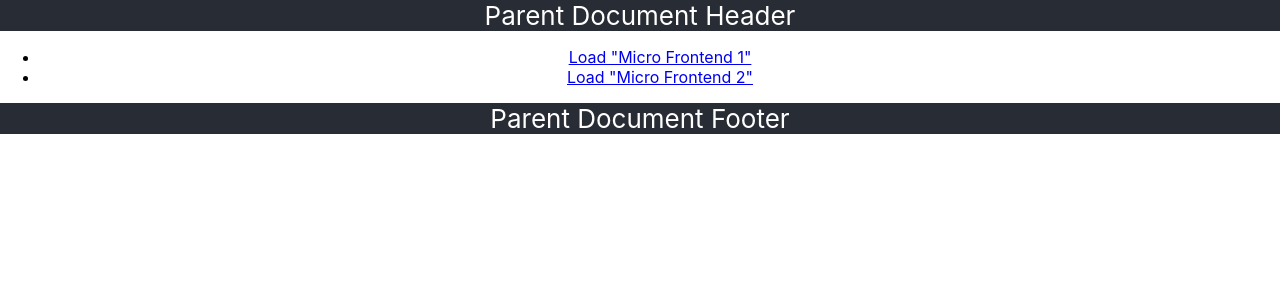
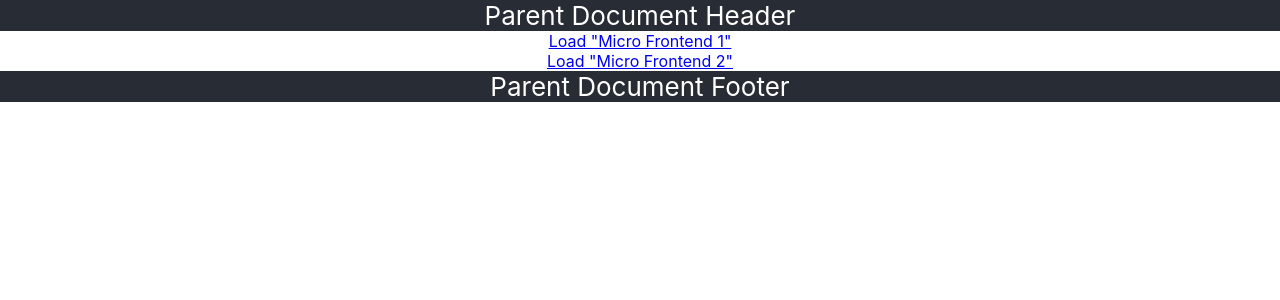
Before and after one commit to Sawtaytoes/Micro-Frontend-Example, a React (Create React App) app in the folder packages/micro-frontend-renderer/: page / in a window 1280 px wide. Shown: the top 300 px of the page. Built offline with nearby package versions, Linux system fonts and the light colour scheme.

Commit message:
Minor cleanup

```diff
--- a/packages/micro-frontend-renderer/src/App.js
+++ b/packages/micro-frontend-renderer/src/App.js
@@ -68,14 +68,12 @@ const App = () => (
       </header>
 
       <nav>
-        <ul>
-          <li>
-            <Link to="/micro-frontend-1">Load "Micro Frontend 1"</Link>
-          </li>
-          <li>
-            <Link to="/micro-frontend-2">Load "Micro Frontend 2"</Link>
-          </li>
-        </ul>
+        <div>
+          <Link to="/micro-frontend-1">Load "Micro Frontend 1"</Link>
+        </div>
+        <div>
+          <Link to="/micro-frontend-2">Load "Micro Frontend 2"</Link>
+        </div>
       </nav>
 
       <MicroFrontendLoader
```
